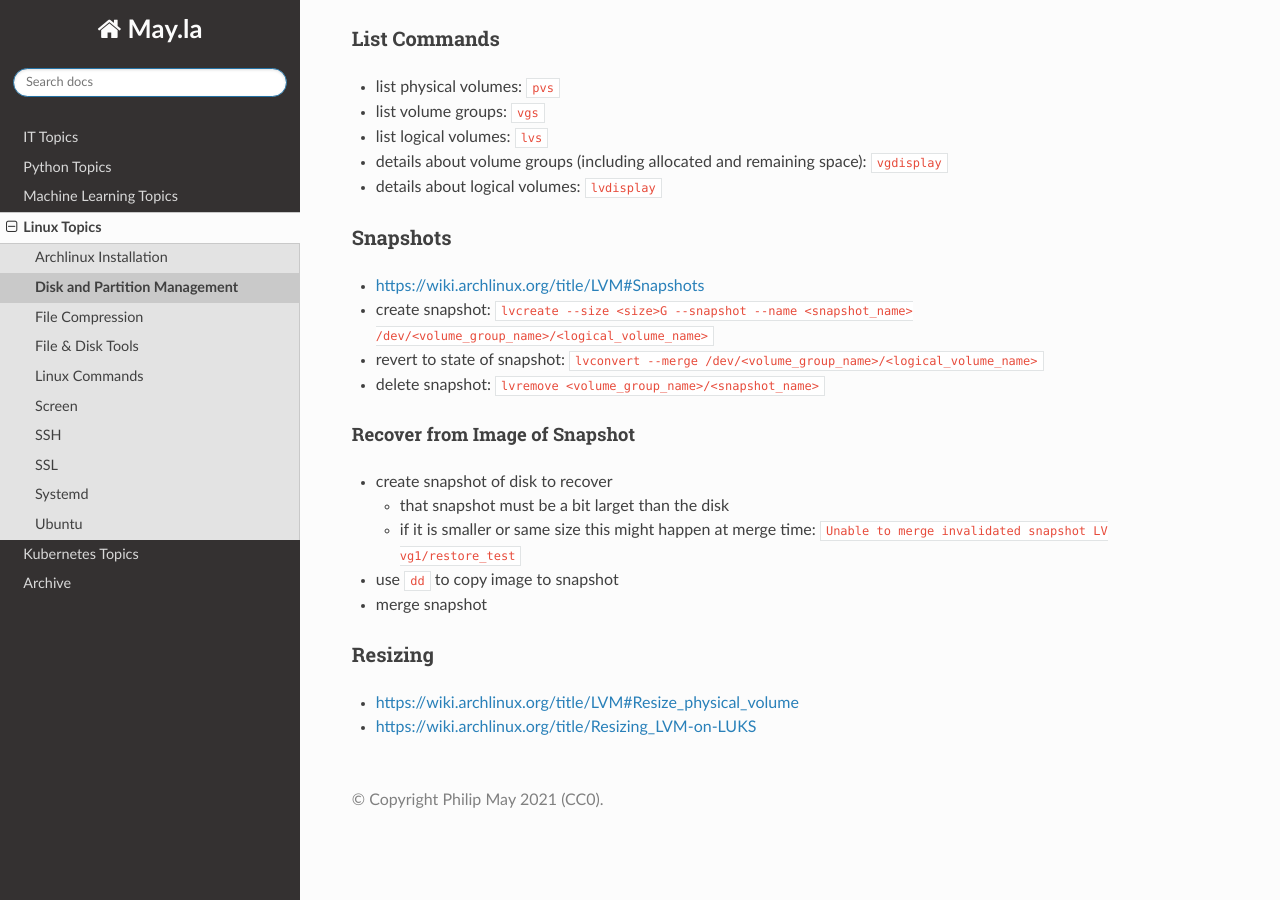
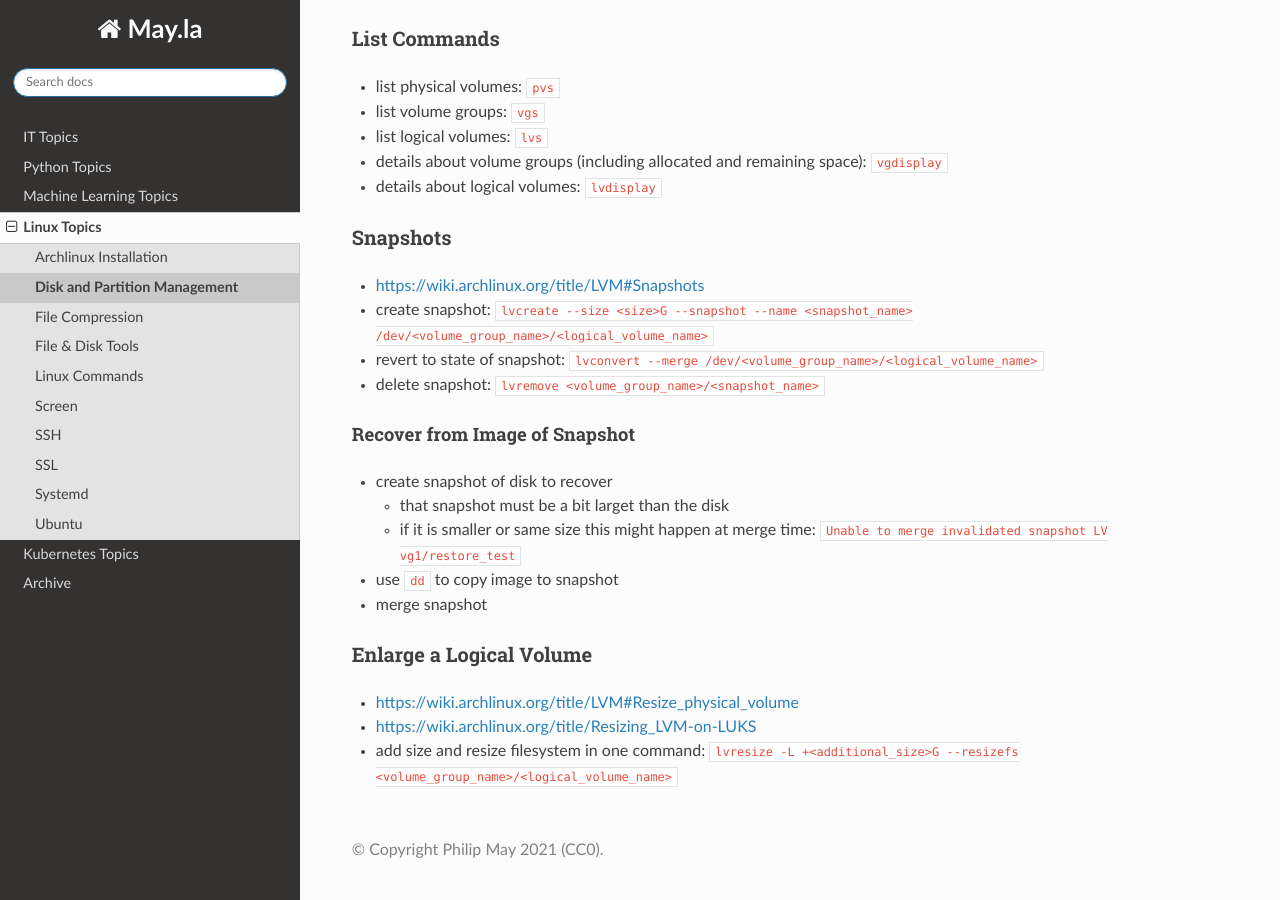
Before and after one commit to PhilipMay/May.la, a Sphinx documentation site: the page built from source/linux/disk-and-partition.md, in a window 1280 px wide and 900 px high, scrolled down 1062 px. Built offline with Sphinx 7.4.7 and the Read the Docs theme 2.0.0, drawn with Linux system fonts in a browser that asks for light colours.

Commit message:
Update disk-and-partition.md

```diff
--- a/source/linux/disk-and-partition.md
+++ b/source/linux/disk-and-partition.md
@@ -49,6 +49,7 @@
 - use `dd` to copy image to snapshot
 - merge snapshot
 
-### Resizing
+### Enlarge a Logical Volume
 - https://wiki.archlinux.org/title/LVM#Resize_physical_volume
 - https://wiki.archlinux.org/title/Resizing_LVM-on-LUKS
+- add size and resize filesystem in one command: `lvresize -L +<additional_size>G --resizefs <volume_group_name>/<logical_volume_name>`
```
